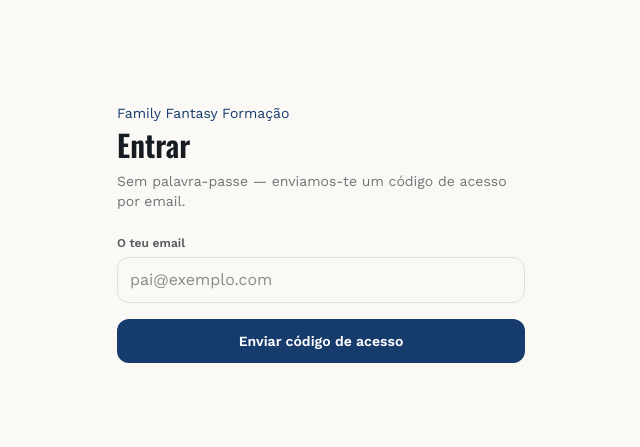
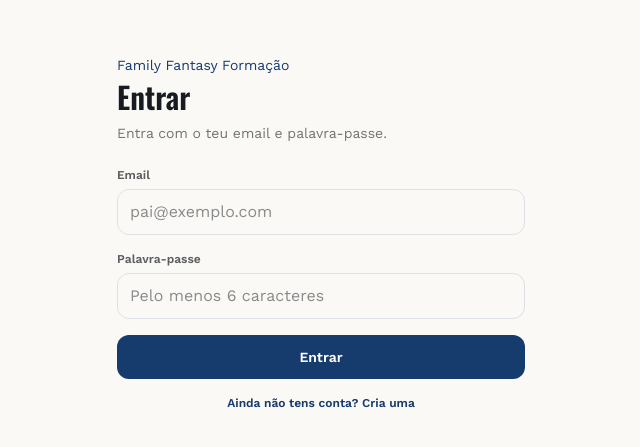
Before and after one commit to ipedronmartins-hue/Family-fantasy-football, a Next.js app: page /login in a window 1280 px wide. Shown: the part 127-574 px from the top of the page, without its empty margins (319-959 px from the left). Built offline with nearby package versions, Linux system fonts and the light colour scheme.

Commit message:
Login passa a email+password, sem depender de envio de email para funcionar

```diff
--- a/app/login/page.tsx
+++ b/app/login/page.tsx
@@ -8,51 +8,18 @@ function LoginForm() {
   const searchParams = useSearchParams();
   const router = useRouter();
   const team = searchParams.get("team");
+  const [mode, setMode] = useState<"login" | "signup">("login");
   const [email, setEmail] = useState("");
-  const [code, setCode] = useState("");
-  const [stage, setStage] = useState<"email" | "code">("email");
-  const [status, setStatus] = useState<"idle" | "sending" | "sent" | "verifying" | "error">("idle");
+  const [password, setPassword] = useState("");
+  const [busy, setBusy] = useState(false);
   const [errorMsg, setErrorMsg] = useState<string | null>(null);
 
-  async function requestCode(e: React.FormEvent) {
-    e.preventDefault();
-    setStatus("sending");
-    setErrorMsg(null);
+  async function afterAuth() {
     const supabase = createBrowserSupabase();
-    const callbackUrl = new URL("/auth/callback", window.location.origin);
-    if (team) callbackUrl.searchParams.set("team", team);
-
-    const { error } = await supabase.auth.signInWithOtp({
-      email,
-      options: { emailRedirectTo: callbackUrl.toString() },
-    });
-    if (error) {
-      setStatus("error");
-      setErrorMsg("Não foi possível enviar. Tenta outra vez.");
-      return;
-    }
-    setStatus("sent");
-    setStage("code");
-  }
-
-  async function verifyCode(e: React.FormEvent) {
-    e.preventDefault();
-    setStatus("verifying");
-    setErrorMsg(null);
-    const supabase = createBrowserSupabase();
-    const { error } = await supabase.auth.verifyOtp({ email, token: code, type: "email" });
-    if (error) {
-      setStatus("error");
-      setErrorMsg("Código incorreto ou expirado. Pede um novo.");
-      return;
-    }
-
-    // Same routing the email-link path uses: already have a profile? go to
-    // your own team. First time here? go finish onboarding for the team
-    // this login was started from.
     const {
       data: { user },
     } = await supabase.auth.getUser();
+
     if (user) {
       const { data: parent } = await supabase
         .from("parents")
@@ -62,23 +29,60 @@ function LoginForm() {
       const slug = (parent?.seasons as unknown as { teams: { slug: string } | null } | null)?.teams?.slug;
       if (slug) {
         router.push(`/${slug}`);
+        router.refresh();
         return;
       }
     }
     router.push(team ? `/${team}/onboarding` : "/");
+    router.refresh();
+  }
+
+  async function handleLogin(e: React.FormEvent) {
+    e.preventDefault();
+    setBusy(true);
+    setErrorMsg(null);
+    const supabase = createBrowserSupabase();
+    const { error } = await supabase.auth.signInWithPassword({ email, password });
+    setBusy(false);
+    if (error) {
+      setErrorMsg("Email ou palavra-passe incorretos.");
+      return;
+    }
+    await afterAuth();
+  }
+
+  async function handleSignup(e: React.FormEvent) {
+    e.preventDefault();
+    setBusy(true);
+    setErrorMsg(null);
+    const supabase = createBrowserSupabase();
+    const { error } = await supabase.auth.signUp({ email, password });
+    setBusy(false);
+    if (error) {
+      setErrorMsg(
+        error.message.includes("already registered") || error.message.includes("already exists")
+          ? "Já existe uma conta com este email — tenta entrar."
+          : "Não foi possível criar a conta. A palavra-passe precisa de pelo menos 6 caracteres."
+      );
+      return;
+    }
+    await afterAuth();
   }
 
   return (
     <div className="mx-auto flex w-full max-w-md flex-1 flex-col justify-center px-5 pb-20">
       <p className="text-sm text-blue">Family Fantasy Formação</p>
-      <h1 className="mt-1 font-display text-3xl font-semibold text-ink">Entrar</h1>
+      <h1 className="mt-1 font-display text-3xl font-semibold text-ink">
+        {mode === "login" ? "Entrar" : "Criar conta"}
+      </h1>
       <p className="mt-2 text-sm text-ink/60">
-        Sem palavra-passe — enviamos-te um código de acesso por email.
+        {mode === "login"
+          ? "Entra com o teu email e palavra-passe."
+          : "A primeira vez? Cria a tua conta em segundos."}
       </p>
 
-      {stage === "email" ? (
-        <form onSubmit={requestCode} className="mt-6">
-          <label className="mb-1.5 block text-xs font-semibold text-ink/70">O teu email</label>
+      <form onSubmit={mode === "login" ? handleLogin : handleSignup} className="mt-6">
+        <label className="mb-1.5 block text-xs font-semibold text-ink/70">Email</label>
         <input
           type="email"
           required
@@ -87,49 +91,38 @@ function LoginForm() {
           placeholder="pai@exemplo.com"
           className="mb-4 w-full rounded-xl border border-line px-3 py-2.5"
         />
+
+        <label className="mb-1.5 block text-xs font-semibold text-ink/70">Palavra-passe</label>
+        <input
+          type="password"
+          required
+          minLength={6}
+          value={password}
+          onChange={(e) => setPassword(e.target.value)}
+          placeholder="Pelo menos 6 caracteres"
+          className="mb-4 w-full rounded-xl border border-line px-3 py-2.5"
+        />
+
         <button
           type="submit"
-            disabled={status === "sending"}
+          disabled={busy}
           className="w-full rounded-xl bg-blue py-3 text-sm font-semibold text-white disabled:opacity-60"
         >
-            {status === "sending" ? "A enviar…" : "Enviar código de acesso"}
+          {busy ? "Um momento…" : mode === "login" ? "Entrar" : "Criar conta"}
         </button>
         {errorMsg && <p className="mt-3 text-center text-xs text-red">{errorMsg}</p>}
       </form>
-      ) : (
-        <form onSubmit={verifyCode} className="mt-6">
-          <div className="mb-4 rounded-2xl border border-line bg-white p-4 text-sm text-ink">
-            Enviámos um email para <strong>{email}</strong>. Podes carregar no link, ou
-            escrever aqui o código de 6 dígitos que também vem no email — mais garantido se
-            o link não abrir à primeira.
-          </div>
-          <label className="mb-1.5 block text-xs font-semibold text-ink/70">Código de 6 dígitos</label>
-          <input
-            required
-            value={code}
-            onChange={(e) => setCode(e.target.value)}
-            placeholder="000000"
-            inputMode="numeric"
-            autoFocus
-            className="mb-4 w-full rounded-xl border border-line px-3 py-2.5 text-center text-lg tracking-widest"
-          />
-          <button
-            type="submit"
-            disabled={status === "verifying"}
-            className="w-full rounded-xl bg-blue py-3 text-sm font-semibold text-white disabled:opacity-60"
-          >
-            {status === "verifying" ? "A verificar…" : "Confirmar"}
-          </button>
-          {errorMsg && <p className="mt-3 text-center text-xs text-red">{errorMsg}</p>}
+
       <button
         type="button"
-            onClick={() => setStage("email")}
-            className="mt-3 w-full text-center text-xs font-semibold text-blue"
+        onClick={() => {
+          setMode(mode === "login" ? "signup" : "login");
+          setErrorMsg(null);
+        }}
+        className="mt-4 text-center text-xs font-semibold text-blue"
       >
-            Usar outro email ou pedir novo código
+        {mode === "login" ? "Ainda não tens conta? Cria uma" : "Já tens conta? Entrar"}
       </button>
-        </form>
-      )}
     </div>
   );
 }
```
Lines whose indentation alone changed are shown as unchanged.
